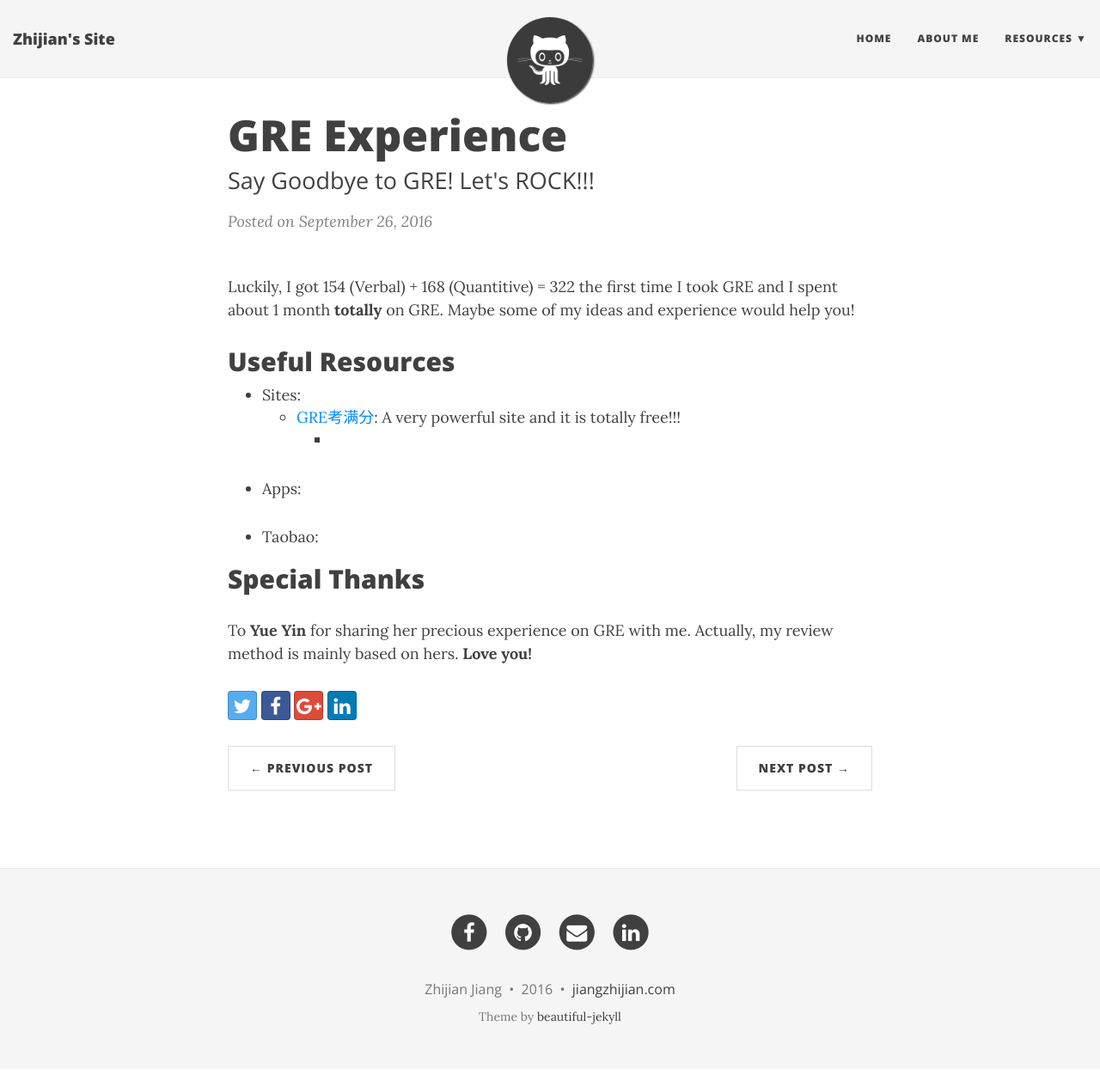
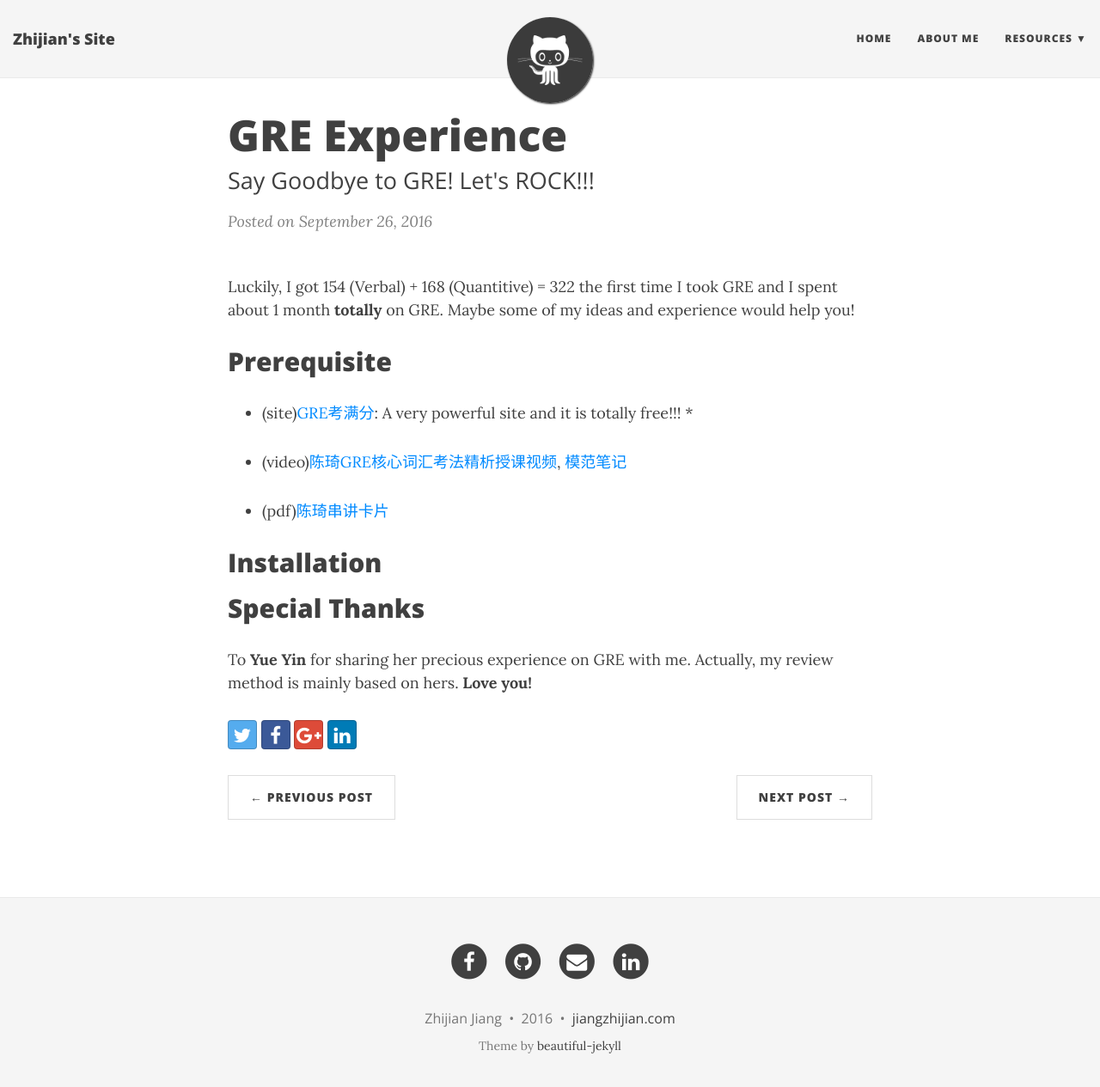
Before and after one commit to softwarelight/ZhijianJiang, a Jekyll site: the page built from _posts/2016-09-26-GRE-Experience.md, in a window 1280 px wide and 1278 px high. Shown: the top 1265 px of the window at 86% size. Built offline with Jekyll 4.4.1, drawn with Linux system fonts in a browser that asks for light colours; nearby versions of some CDN libraries.

Commit message:
Add prerequisite

```diff
--- a/_posts/2016-09-26-GRE-Experience.md
+++ b/_posts/2016-09-26-GRE-Experience.md
@@ -5,14 +5,15 @@
 ---
 Luckily, I got 154 (Verbal) + 168 (Quantitive) = 322 the first time I took GRE and I spent about 1 month **totally** on GRE. Maybe some of my ideas and experience would help you!
 
-## Useful Resources
-* Sites:
-    * [GRE考满分](https://gre.kmf.com): A very powerful site and it is totally free!!!
+## Prerequisite
+* (site)[GRE考满分](https://gre.kmf.com): A very powerful site and it is totally free!!!
         *
 
-* Apps:
+* (video)[陈琦GRE核心词汇考法精析授课视频](http://pan.baidu.com/share/link?shareid=1474389679&uk=187904928), [模范笔记](http://pan.baidu.com/share/link?shareid=2977542224&uk=187904928)
 
-* Taobao:
+* (pdf)[陈琦串讲卡片](http://pan.baidu.com/share/link?shareid=3500678741&uk=187904928)
+
+## Installation
 
 ## Special Thanks
 To **Yue Yin** for sharing her precious experience on GRE with me. Actually, my review method is mainly based on hers.
```
